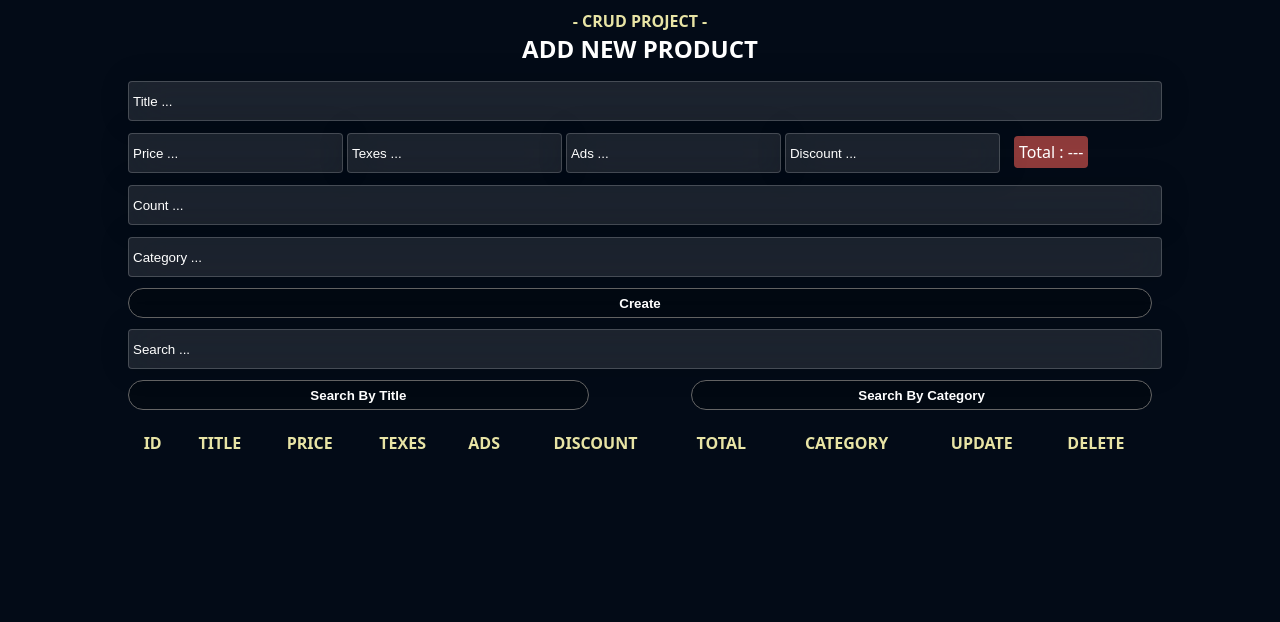
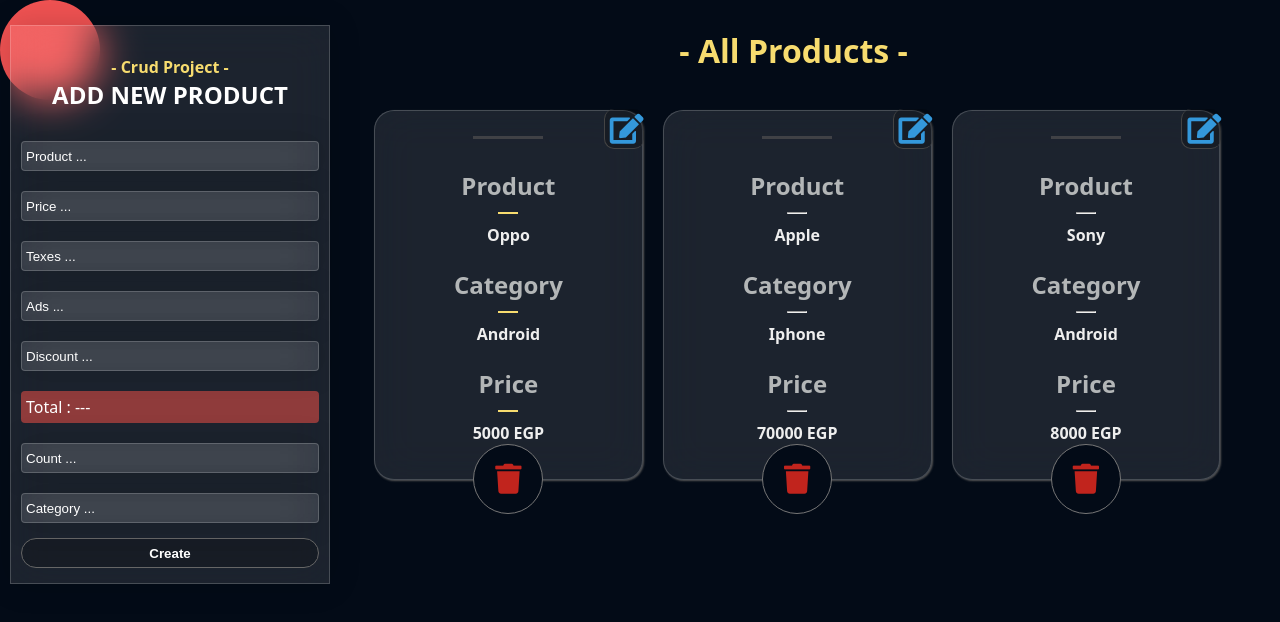
Before and after one commit to Abdallahperfect/crud, a plain HTML site: page index.html in a window 1280 px wide. Drawn offline with Linux system fonts and the light colour scheme.

Commit message:
Add files via upload

```diff
--- a/index.html
+++ b/index.html
@@ -1,82 +1,241 @@
 <!DOCTYPE html>
 <html lang="en">
-
 <head>
     <meta charset="UTF-8">
     <meta http-equiv="X-UA-Compatible" content="IE=edge">
-    <title>CRUD</title>
-    <link rel="stylesheet" href="style.css">
-    <script src="./query.js"></script>
+    <link rel="stylesheet" href="https://pro.fontawesome.com/releases/v5.10.0/css/all.css"
+    integrity="sha384-AYmEC3Yw5cVb3ZcuHtOA93w35dYTsvhLPVnYs9eStHfGJvOvKxVfELGroGkvsg+p" crossorigin="anonymous" />
 
+    <title>CRUD PROJECT BY JAVASCRIPT</title>
 </head>
+<style>
+    *{
+        margin: 0%;
+        padding: 0%;
+        box-sizing: border-box;
+    }
+    body{
+        background-color: #030b17;
+    color: #fff;
+    font-family: system-ui, -apple-system, BlinkMacSystemFont, "Segoe UI", Roboto, Oxygen, Ubuntu, Cantarell, "Open Sans", "Helvetica Neue", sans-serif;
 
+    }
+    .dashboard{
+        width: 25%;height:auto;
+background: #ffffff1a;
+backdrop-filter: blur(20px);
+border: 1px solid #ffffff30;
+box-shadow: 0 0 30px #0000002a;
+margin:15px 10px;
+padding: 10px;
+position: fixed;
+top: 10px;
+z-index: 100;
+    }
+    .head{
+        text-align: center;
+        margin: 20px auto;
+    }
+    input {
+    width: 100%;
+    height: 30px;
+    outline: none;
+    border: none;
+    background: #ffffff1a;
+    backdrop-filter: blur(20px);
+    border: 1px solid #ffffff30;
+    box-shadow: 0 0 30px #0000002a;
+
+    margin: 10px auto;
+    border-radius: 4px;
+    padding: 4px;
+    color: #fff;
+}
+input:focus {
+
+    background: #ffffff1a;
+    backdrop-filter: blur(20px);
+    border: 1px solid #ffffff30;
+    box-shadow: 0 0 30px #0000002a;
+}
+.price input {
+    width: 100%;
+}
+input::placeholder {
+    color: #fff;
+}
+#total {
+    background-color: rgb(143, 59, 59);
+    padding: 5px 5px;
+    border-radius: 4px;
+    color: #fff;
+    margin: 10px 0px;
+    width: 100%;
+
+}
+#total::before {
+    content: "Total : ";
+}
+button {
+    width: 100%;
+    height: 30px;
+    border: none;
+    cursor: pointer;
+    background-color: rgba(0, 0, 0, 0.2);
+    border: 1px solid #666;
+    color: #fff;
+    border-radius: 20px;
+    transition: all 1s;
+    font-weight: bold;
+    margin-top:5px;
+    margin-bottom:5px;
+
+}
+button:hover {
+    background-color: rgba(0, 0, 0, 0.2);
+}
+
+.card{
+width: 30%;
+height:370px;
+
+background: #ffffff1a;
+backdrop-filter: blur(20px);
+border: 1px solid #ffffff30;
+box-shadow: 1px 1px 2px #555;
+margin:10px 10px 40px 10px;
+position:relative;
+border-radius: 20px;
+text-align:center;
+padding:20px;
+color:#eee
+
+
+
+}
+.delete{
+    position:absolute;
+    width:70px;
+    height:70px;
+    top:100%;
+    border-radius:50%;
+    left:50%;
+    transform:translate(-50%,-50%);
+    margin:auto;
+    background-color: #030b17;
+    border: 1px solid #777;
+    z-index: 100;
+
+
+}
+.edit{
+    position:absolute;
+    width:40px;
+    height:40px;
+    top:5%;
+    right:-22px;
+    transform:translate(-50%,-50%);
+    margin:auto;
+    background-color: rgba(0, 0, 0, 0.2);
+    border:none;
+    border-left:1px solid #444;
+  border-bottom:1px solid #444;
+    padding:5px;
+    border-radius:10px
+
+
+}
+
+.delete:hover{
+
+    background-color: #030b17;
+    border:1px solid transparent
+
+
+}
+</style>
 <body>
-    <div class="crud">
+    <div style="width: 70%;height:100px;display: flex;float: right;margin-right: 20px;margin-top: 100px;flex-wrap: wrap;">
 
-        <!-- heading -->
-        <div class="head">
+        <div style="position: absolute;top:50px;left:62%;transform: translate(-50%,-50%);"><h1 style="color:#F7DC6F;">- All Products -</h1></div>
 
-            <p style="font-weight: bold;color:#e8e4a5;">- Crud Project -</p>
-            <h2>ADD NEW PRODUCT</h2>
+        <div class="card">
+            <hr style="width: 70px;margin:5px auto 30px auto;height:3px;background-color:rgba(89, 88, 88, 0.6);border:none ;">
+            <h2 style="color: #B3B6B7">Product <hr style="width: 20px;height:2px;margin:10px auto;background-color:#F7DC6F;border:none"></h2>
+            <h4>Oppo</h4>
+            <br><h2 style="color: #B3B6B7"> Category  <hr style="width: 20px;height:2px;margin:10px auto;background-color:#F7DC6F;border:none"></h2>
+            <h4>Android</h4>
+            <br><h2 style="color: #B3B6B7"> Price   <hr style="width: 20px;height:2px;margin:10px auto;background-color:#F7DC6F;border:none"></h2>
+            <h4>5000 EGP</h4>
+        <button class="edit"><li class="fas fa-edit" style="font-size:30px;color:#3498DB"></li> </button>
+        <button class="delete"><li class="fas fa-trash" style="font-size:30px;color:#C1241D"></li> </button></div>
+
+
+
+        <div class="card">
+            <hr style="width: 70px;margin:5px auto 30px auto;height:3px;background-color:rgba(89, 88, 88, 0.6);border:none ;">
+            <h2 style="color: #B3B6B7">Product <hr style="width: 20px;margin:10px auto;"></h2>
+            <h4>Apple</h4>
+            <br><h2 style="color: #B3B6B7"> Category <hr style="width: 20px;margin:10px auto;"></h2>
+            <h4>Iphone</h4>
+            <br><h2 style="color: #B3B6B7"> Price  <hr style="width: 20px;margin:10px auto;"></h2>
+            <h4>70000 EGP</h4>
+            <button class="edit"><li class="fas fa-edit" style="font-size:30px;color:#3498DB"></li> </button>
+            <button class="delete"><li class="fas fa-trash" style="font-size:30px;color:#C1241D"></li> </button></div>
+
+
+
+
+    <div class="card">
+        <hr style="width: 70px;margin:5px auto 30px auto;height:3px;background-color:rgba(89, 88, 88, 0.6);border:none ;">
+        <h2 style="color: #B3B6B7">Product <hr style="width: 20px;margin:10px auto;"></h2>
+        <h4>Sony</h4>
+        <br><h2 style="color: #B3B6B7"> Category <hr style="width: 20px;margin:10px auto;"></h2>
+        <h4>Android</h4>
+        <br><h2 style="color: #B3B6B7"> Price  <hr style="width: 20px;margin:10px auto;"></h2>
+        <h4>8000 EGP</h4>
+        <button class="edit"><li class="fas fa-edit" style="font-size:30px;color:#3498DB"></li> </button>
+        <button class="delete"><li class="fas fa-trash" style="font-size:30px;color:#C1241D"></li> </button></div>
+
+
+
+    <div>
 </div>
 
 
-        <!-- inputs -->
+        <div>
+    </div>
+</div>
+
+    <div >
+<div class="dashboard">
+
+<div class="head" >
+
+    <p style="font-weight: bold;color:#F7DC6F;">- Crud Project -</p>
+    <h2>ADD NEW PRODUCT</h2>
+</div>
 <div class="inputs">
-            <input type="text" placeholder="Title ..." id="title" />
+    <input type="text" placeholder="Product ..." id="title" />
 
     <div class="price">
         <input type="number" placeholder="Price ..." id="price" onkeyup="getTotal()" />
         <input type="number" placeholder="Texes ..." id="texes" onkeyup="getTotal()" />
         <input type="number" placeholder="Ads ..." id="ads" onkeyup="getTotal()" />
         <input type="number" placeholder="Discount ..." id="discount" onkeyup="getTotal()" />
-                <span id="total"> --- </span>
+        <p id="total"> --- </p>
     </div>
 
     <input type="number" placeholder="Count ..." id="count" />
     <input type="text" placeholder="Category ..." id="category" />
     <button id="submit">Create</button>
 </div>
-
-
-        <!-- search -->
-        <div class="outputs">
-            <div class="search">
-                <input type="text" placeholder="Search ..." id="search" onkeyup="searchdata(this.value)" />
-                <div class="btnsearch">
-
-                    <button id="searchtitle" onclick="getsearch(this.id)">Search By Title</button>
-                    <button id="searchcategory" onclick="getsearch(this.id)">Search By Category</button>
-
-                </div>
-
-
-                <!-- outputs -->
-
-                <table>
-
-                    <tr>
-                        <th>Id</th>
-                        <th>Title</th>
-                        <th>Price</th>
-                        <th>Texes</th>
-                        <th>Ads</th>
-                        <th>Discount</th>
-                        <th>Total</th>
-                        <th>Category</th>
-                        <th>Update</th>
-                        <th>Delete</th>
-                    </tr>
-                    <tbody id="tbody">
-
-
-
-                    </tbody>
-                </table>
-            </div>
 </div>
     </div>
 
+    <div>
+        <div style="background-color: rgb(240, 82, 82);width:100px;height:100px;border-radius:50%;position: fixed;z-index: 0;"></div>
+    </div>
 
 
     <script>
@@ -106,7 +265,7 @@
 
                 total.innerHTML = result;
                 total.style.backgroundColor = "rgba(0, 0, 0, 0.2)";
-                total.style.border = "0.5px solid #fff";
+                total.style.border = "0.5px solid #333";
                 total.style.color = "#fff";
 
 
@@ -115,7 +274,7 @@
             } else {
 
             total.innerHTML = "";
-            total.style.backgroundColor = "rgba(0, 0, 0, 0.2)";
+            total.style.backgroundColor = "rgb(143, 59, 59)";
              total.style.border = "0.5px solid #fff";
              total.style.color = "#fff";
 
@@ -376,7 +535,5 @@
 
         }
     </script>
-
 </body>
-
 </html>
```
Lines whose indentation alone changed are shown as unchanged.
